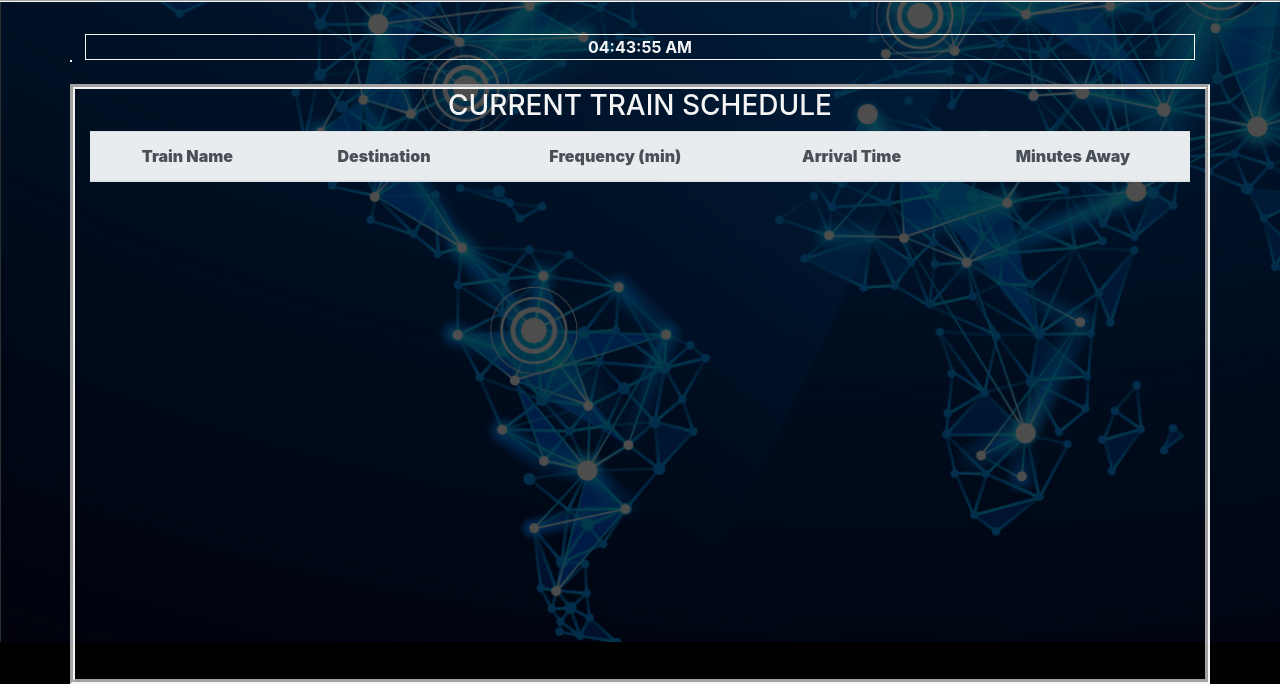
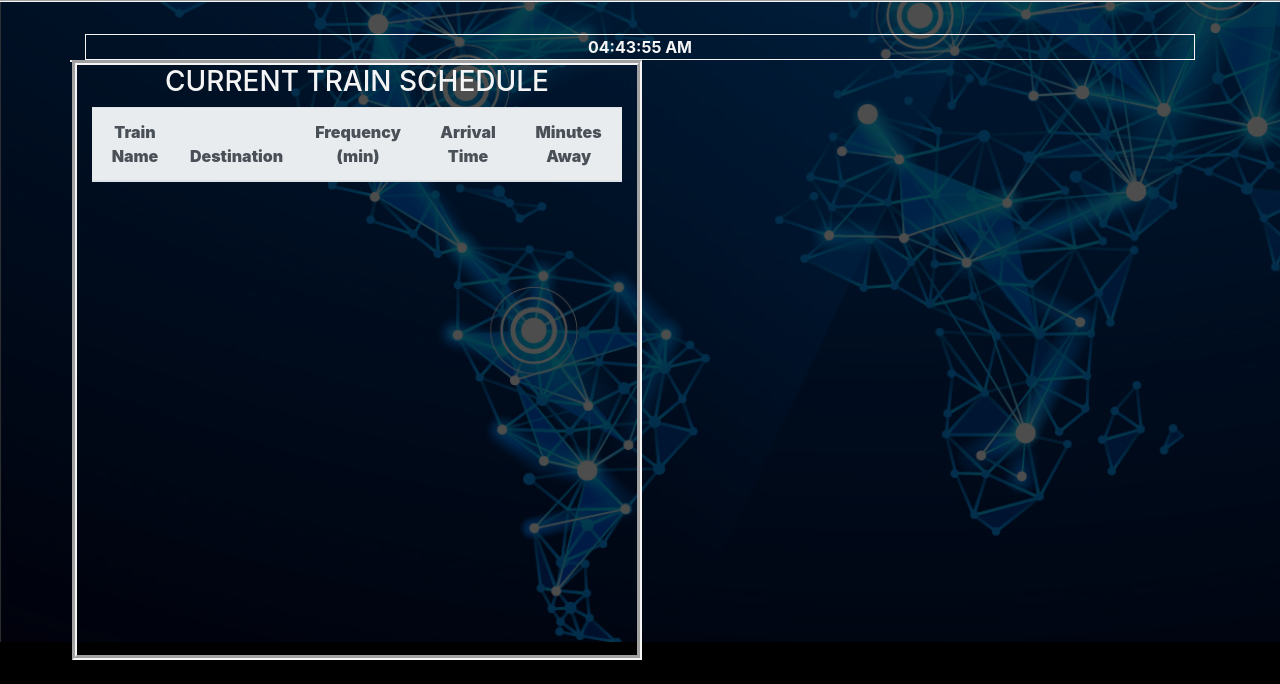
Before and after one commit to Delaneyjp/Train-Scheduler, a plain HTML site: page index.html in a window 1280 px wide. Shown: the part 158-842 px from the top of the page. After the commit the page ends 818 px from the top, so only its background shows below. Drawn offline with nearby package versions, Linux system fonts and the light colour scheme; no server answers.

Commit message:
responsive

```diff
--- a/index.html
+++ b/index.html
@@ -122,7 +122,7 @@ UCLA Extension 2019 -->
 
 
             <!-- List of Trains Table -->
-            <div class="col-12 text-center" id="train-table">
+            <div class="col-12 col-sm-6 text-center" id="train-table">
                 <h3>CURRENT TRAIN SCHEDULE</h3>
 
                 <!-- Train Schedule Panel -->
```
